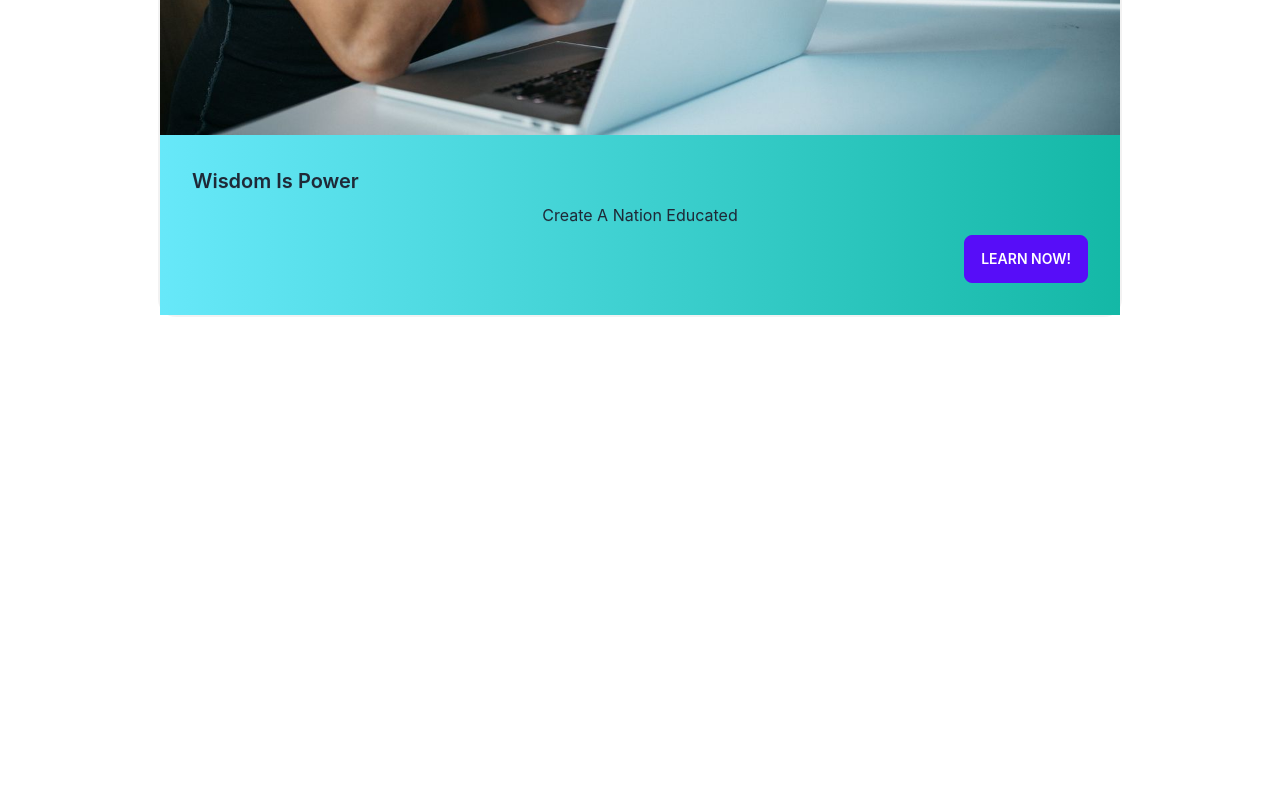
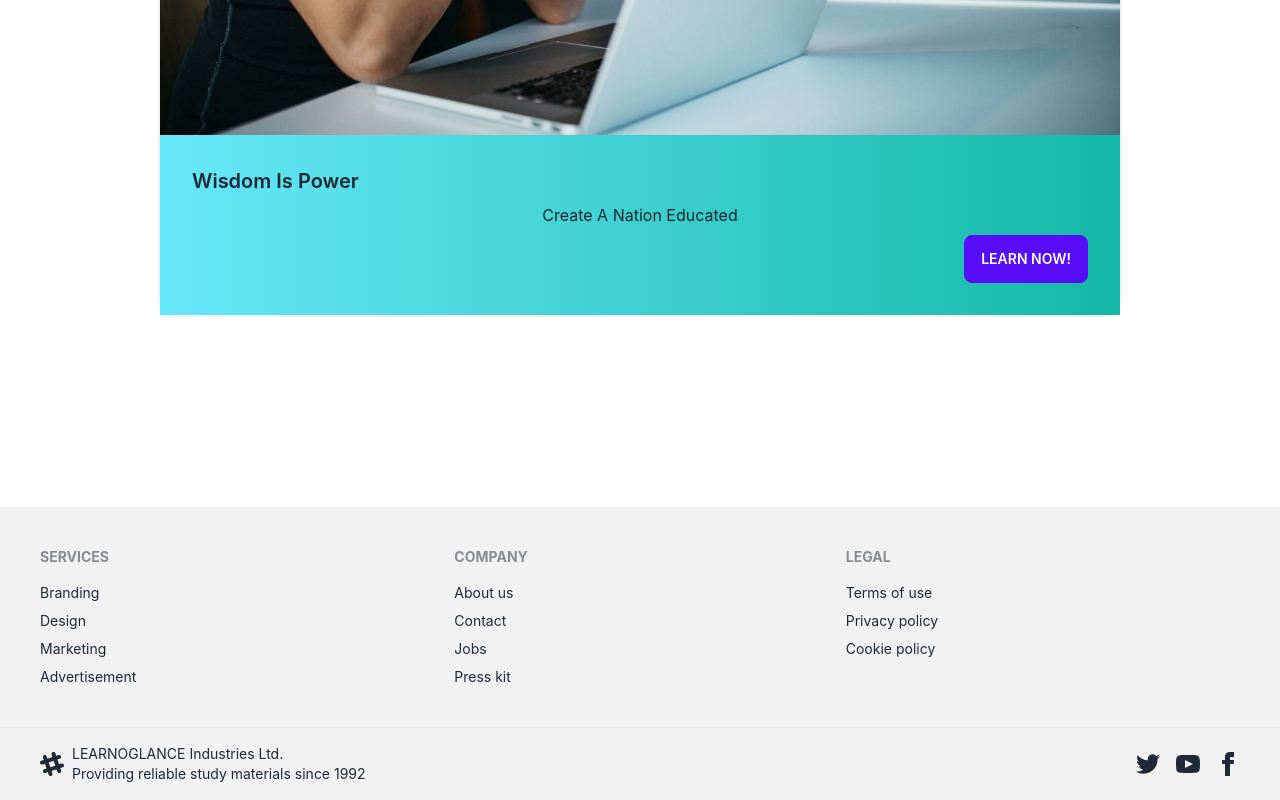
Before and after one commit to devalamin/learnoglance-client, a React (Create React App) app: page / in a window 1280 px wide. Shown: the part 657-1457 px from the top of the page. Before the commit the page ends 972 px from the top, so only its background shows below. Built offline with nearby package versions, Linux system fonts and the light colour scheme.

Commit message:
added a foter

```diff
--- a/src/components/Courses/Course/Course.js
+++ b/src/components/Courses/Course/Course.js
@@ -14,7 +14,8 @@
                     <p></p>
 
                     <div className="card-actions justify-end">
-                        <button className="btn bg-gradient-to-r from-cyan-100 to-teal-200 text-gray-700"><Link to={`/course-details/${_id}`}>Start Lesson</Link></button>
+
+                        <Link className='py-2 px-6 rounded bg-gradient-to-r from-cyan-100 to-teal-200 text-gray-700' to={`/course-details/${_id}`}>Start Lesson</Link>
                     </div>
                 </div>
             </div>
--- a/src/components/Courses/CourseDetails/CourseDetails.js
+++ b/src/components/Courses/CourseDetails/CourseDetails.js
@@ -1,9 +1,26 @@
 import React from 'react';
+import { useLoaderData } from 'react-router-dom';
 
 const CourseDetails = () => {
+    const detailInfo = useLoaderData();
+    const { name, title, title_detail, image_detail, total_view, _id } = detailInfo;
+    console.log(total_view);
     return (
         <div>
-            this is course details
+            <div className='mx-auto mt-32'>
+                <div className="card bg-gradient-to-r from-teal-800 to-cyan-600 bg-base- shadow-lg">
+                    <figure className="px-10 pt-10">
+                        <img src="https://placeimg.com/400/225/arch" alt="Shoes" className="rounded-xl" />
+                    </figure>
+                    <div className="card-body items-center text-center">
+                        <h2 className="card-title">Shoes!</h2>
+                        <p>If a dog chews shoes whose shoes does he choose?</p>
+                        <div className="card-actions">
+                            <button className="btn btn-primary">Buy Now</button>
+                        </div>
+                    </div>
+                </div>
+            </div>
         </div>
     );
 };
--- /dev/null
+++ b/src/components/shared/Footer/Footer.js
@@ -0,0 +1,45 @@
+import React from 'react';
+
+const Footer = () => {
+    return (
+        <div className='sm:mt-48 mt-8 mx-auto'>
+            <footer className="footer p-10 bg-base-200 text-base-content">
+                <div>
+                    <span className="footer-title">Services</span>
+                    <a className="link link-hover">Branding</a>
+                    <a className="link link-hover">Design</a>
+                    <a className="link link-hover">Marketing</a>
+                    <a className="link link-hover">Advertisement</a>
+                </div>
+                <div>
+                    <span className="footer-title">Company</span>
+                    <a className="link link-hover">About us</a>
+                    <a className="link link-hover">Contact</a>
+                    <a className="link link-hover">Jobs</a>
+                    <a className="link link-hover">Press kit</a>
+                </div>
+                <div>
+                    <span className="footer-title">Legal</span>
+                    <a className="link link-hover">Terms of use</a>
+                    <a className="link link-hover">Privacy policy</a>
+                    <a className="link link-hover">Cookie policy</a>
+                </div>
+            </footer>
+            <footer className="footer px-10 py-4 border-t bg-base-200 text-base-content border-base-300">
+                <div className="items-center grid-flow-col">
+                    <svg width="24" height="24" viewBox="0 0 24 24" xmlns="http://www.w3.org/2000/svg" fillRule="evenodd" clipRule="evenodd" className="fill-current"><path d="M22.672 15.226l-2.432.811.841 2.515c.33 1.019-.209 2.127-1.23 2.456-1.15.325-2.148-.321-2.463-1.226l-.84-2.518-5.013 1.677.84 2.517c.391 1.203-.434 2.542-1.831 2.542-.88 0-1.601-.564-1.86-1.314l-.842-2.516-2.431.809c-1.135.328-2.145-.317-2.463-1.229-.329-1.018.211-2.127 1.231-2.456l2.432-.809-1.621-4.823-2.432.808c-1.355.384-2.558-.59-2.558-1.839 0-.817.509-1.582 1.327-1.846l2.433-.809-.842-2.515c-.33-1.02.211-2.129 1.232-2.458 1.02-.329 2.13.209 2.461 1.229l.842 2.515 5.011-1.677-.839-2.517c-.403-1.238.484-2.553 1.843-2.553.819 0 1.585.509 1.85 1.326l.841 2.517 2.431-.81c1.02-.33 2.131.211 2.461 1.229.332 1.018-.21 2.126-1.23 2.456l-2.433.809 1.622 4.823 2.433-.809c1.242-.401 2.557.484 2.557 1.838 0 .819-.51 1.583-1.328 1.847m-8.992-6.428l-5.01 1.675 1.619 4.828 5.011-1.674-1.62-4.829z"></path></svg>
+                    <p>LEARNOGLANCE Industries Ltd. <br />Providing reliable study materials since 1992</p>
+                </div>
+                <div className="md:place-self-center md:justify-self-end">
+                    <div className="grid grid-flow-col gap-4">
+                        <a><svg xmlns="http://www.w3.org/2000/svg" width="24" height="24" viewBox="0 0 24 24" className="fill-current"><path d="M24 4.557c-.883.392-1.832.656-2.828.775 1.017-.609 1.798-1.574 2.165-2.724-.951.564-2.005.974-3.127 1.195-.897-.957-2.178-1.555-3.594-1.555-3.179 0-5.515 2.966-4.797 6.045-4.091-.205-7.719-2.165-10.148-5.144-1.29 2.213-.669 5.108 1.523 6.574-.806-.026-1.566-.247-2.229-.616-.054 2.281 1.581 4.415 3.949 4.89-.693.188-1.452.232-2.224.084.626 1.956 2.444 3.379 4.6 3.419-2.07 1.623-4.678 2.348-7.29 2.04 2.179 1.397 4.768 2.212 7.548 2.212 9.142 0 14.307-7.721 13.995-14.646.962-.695 1.797-1.562 2.457-2.549z"></path></svg></a>
+                        <a><svg xmlns="http://www.w3.org/2000/svg" width="24" height="24" viewBox="0 0 24 24" className="fill-current"><path d="M19.615 3.184c-3.604-.246-11.631-.245-15.23 0-3.897.266-4.356 2.62-4.385 8.816.029 6.185.484 8.549 4.385 8.816 3.6.245 11.626.246 15.23 0 3.897-.266 4.356-2.62 4.385-8.816-.029-6.185-.484-8.549-4.385-8.816zm-10.615 12.816v-8l8 3.993-8 4.007z"></path></svg></a>
+                        <a><svg xmlns="http://www.w3.org/2000/svg" width="24" height="24" viewBox="0 0 24 24" className="fill-current"><path d="M9 8h-3v4h3v12h5v-12h3.642l.358-4h-4v-1.667c0-.955.192-1.333 1.115-1.333h2.885v-5h-3.808c-3.596 0-5.192 1.583-5.192 4.615v3.385z"></path></svg></a>
+                    </div>
+                </div>
+            </footer>
+        </div>
+    );
+};
+
+export default Footer;
--- a/src/layout/Main.js
+++ b/src/layout/Main.js
@@ -1,5 +1,6 @@
 import React from 'react';
 import { Outlet } from 'react-router-dom';
+import Footer from '../components/shared/Footer/Footer';
 import Header from '../components/shared/Header/Header';
 
 const Main = () => {
@@ -7,6 +8,7 @@
         <div>
             <Header></Header>
             <Outlet></Outlet>
+            <Footer></Footer>
         </div>
     );
 };
```
